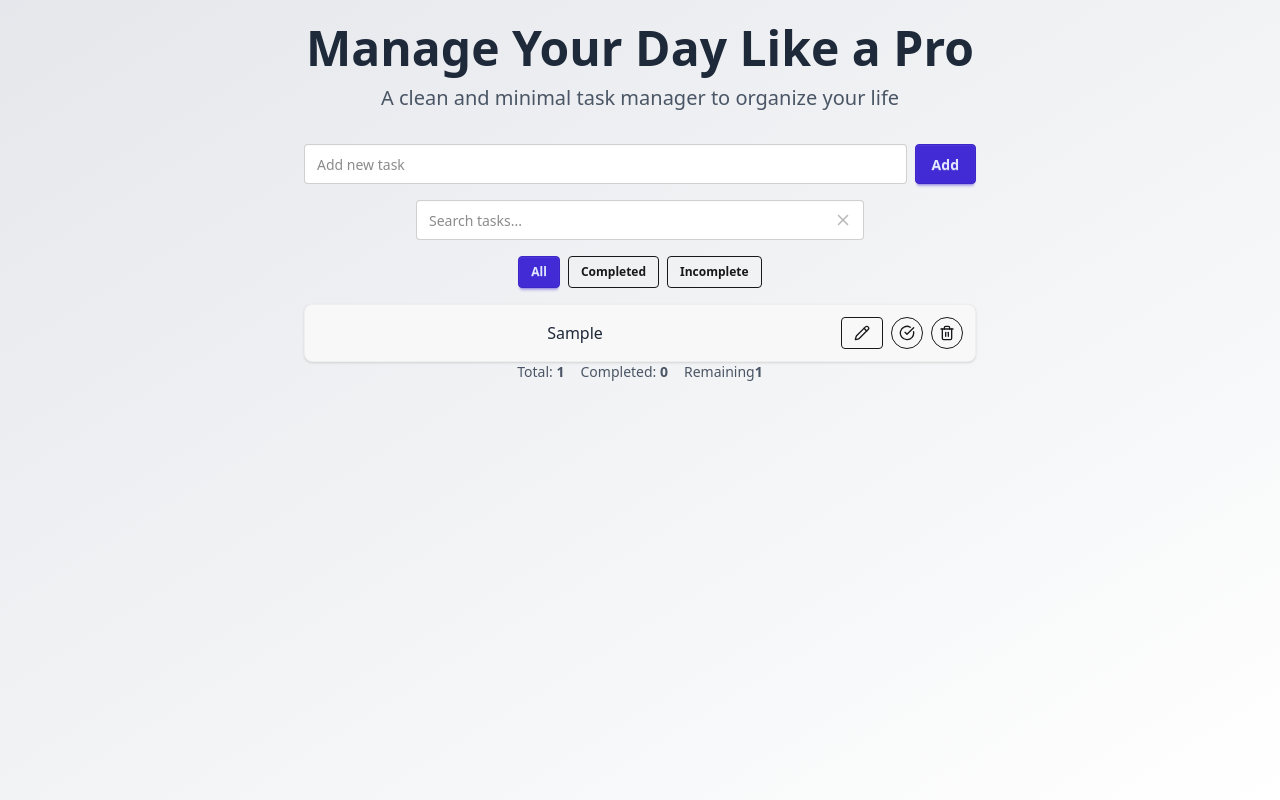
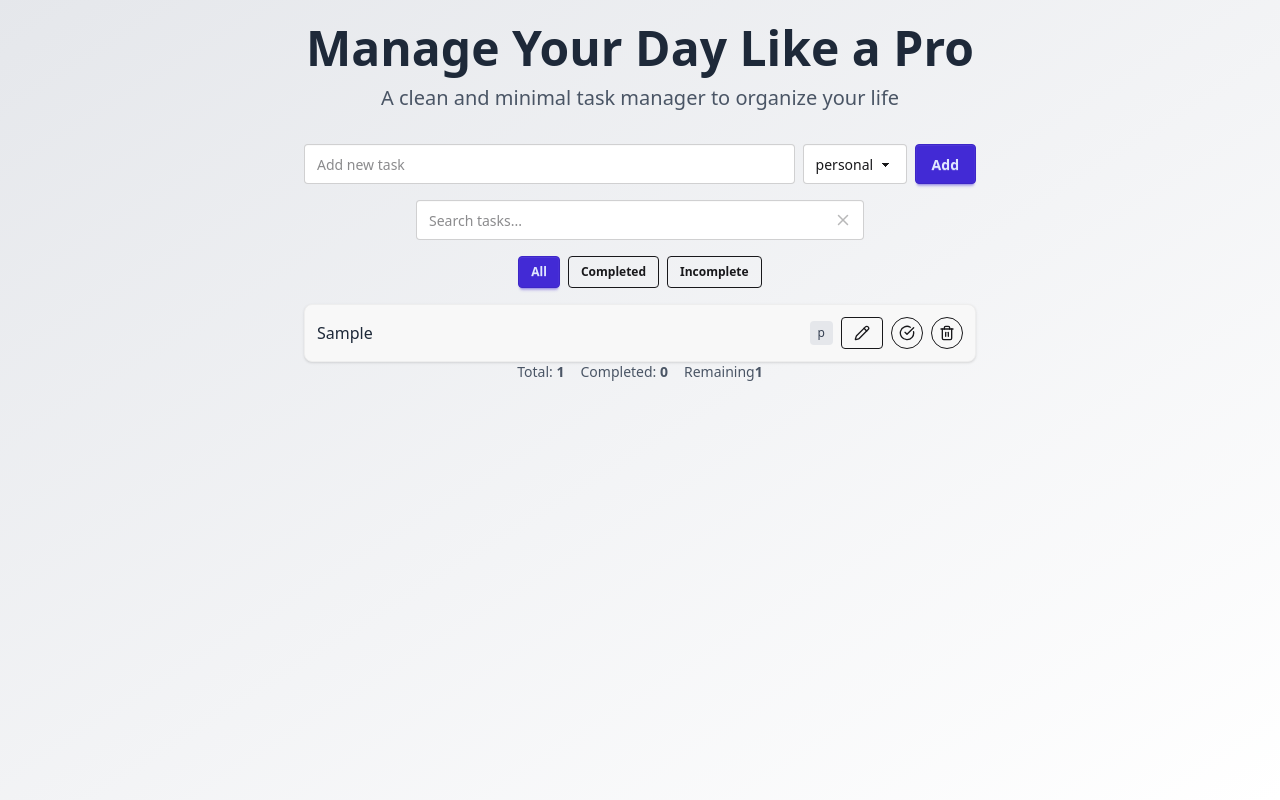
Before and after one commit to mohammadhbi/TodoList, a React (Vite) app: page / in a window 1280 px wide. Both pictures are taken after typing "Sample" into the empty fields and a click on the button "Add". Built offline with nearby package versions, Linux system fonts and the light colour scheme.

Commit message:
style(task): apply custom  badges for each task category

```diff
--- a/src/App.tsx
+++ b/src/App.tsx
@@ -11,6 +11,7 @@ interface Task {
   id: number;
   title: string;
   isCompleted: boolean;
+  category:string;
 }
 
 export default function App() {
@@ -27,10 +28,11 @@ export default function App() {
     localStorage.setItem("tasks", JSON.stringify(tasks));
   }, [tasks]);
 
-  const handleAddTask = (title: string) => {
+  const handleAddTask = (title: string , category:string) => {
     const newTask: Task = {
       id: Date.now(),
       title,
+      category,
       isCompleted: false,
     };
     setTasks((prev) => [...prev, newTask]);
--- a/src/components/AddTaskForm.tsx
+++ b/src/components/AddTaskForm.tsx
@@ -2,19 +2,24 @@ import { useState } from "react";
 
 // Props type definition: receives a function to add a new task
 interface AddTaskFormProps {
-  onAdd: (title: string) => void;
+  onAdd: (title: string, category: string) => void;
 }
+
+const CATEGORIES =["personal", "Work", "shopping","Other"];
+
 // A form component for adding new tasks
 export default function AddTaskForm({ onAdd }: AddTaskFormProps) {
   const [title, setTitle] = useState<string>("");
+  const [category,SetCategory]=useState(CATEGORIES[0])
   const handleSubmit = (e: React.FormEvent) => {
     e.preventDefault();
     const cleanTitle = title.trim();
     if (cleanTitle === "") {
       return;
     }
-    onAdd(cleanTitle); // Pass the task title to the parent component
+    onAdd(cleanTitle,category[0]); // Pass the task title to the parent component
     setTitle("");
+    SetCategory(CATEGORIES[0]);
   };
   return (
     <div>
@@ -26,6 +31,18 @@ export default function AddTaskForm({ onAdd }: AddTaskFormProps) {
           placeholder="Add new task"
           onChange={(e) => setTitle(e.target.value)}
         />
+        <select
+        value={category}
+        onChange={(e)=>SetCategory(e.target.value)}
+        className="select select-bordered w-full sm:w-auto">
+{
+  CATEGORIES.map((cat)=>(
+    <option key={cat} value={cat}>
+{cat}
+    </option>
+  ))
+}
+        </select>
         <button type="submit" className="btn btn-primary">
           Add
         </button>
--- a/src/components/TaskItem.tsx
+++ b/src/components/TaskItem.tsx
@@ -5,6 +5,7 @@ import { CheckCircle, Trash2, Pencil } from "lucide-react";
 interface TaskItemProps {
   title: string;
   isCompleted?: boolean;
+  category: string;
   onToggle?: () => void;
   onDelete?: () => void;
   onEdit?: (newTitle: string) => void;
@@ -12,6 +13,7 @@ interface TaskItemProps {
 
 export default function TaskItem({
   title,
+  category,
   isCompleted = false,
   onToggle,
   onDelete,
@@ -26,6 +28,24 @@ export default function TaskItem({
       setIsEditing(false);
     }
   };
+
+  const getCategoryBadgeStyle = (category: string) => {
+    switch (category.toLowerCase()) {
+      case "work":
+        return "bg-blue-100 text-blue-800";
+      case "personal":
+        return "bg-green-100 text-green-800";
+      case "shopping":
+        return "bg-yellow-100 text-yellow-800";
+      case "fitness":
+        return "bg-red-100 text-red-800";
+      case "study":
+        return "bg-purple-100 text-purple-800";
+      default:
+        return "bg-gray-200 text-gray-700";
+    }
+  };
+
 
   return (
     <motion.li
@@ -47,13 +67,22 @@ export default function TaskItem({
           autoFocus
         />
       ) : (
+        <div className="flex-1">
+          <div className="flex flex-col sm:flex-row sm:items-center sm:justify-between">
             <span
-          className={`flex-1 text-sm sm:text-base transition-colors duration-200 ${
+              className={`block text-sm sm:text-base transition-colors duration-200 ${
                 isCompleted ? "line-through text-green-700" : "text-gray-800"
               }`}
             >
               {title}
             </span>
+            <span
+              className={`px-2 py-1 text-xs rounded font-medium ${getCategoryBadgeStyle(category)}`}
+            >
+              {category}
+            </span>
+          </div>
+        </div>
       )}
 
       <div className="flex gap-2 items-center ml-2">
--- a/src/components/TaskList.tsx
+++ b/src/components/TaskList.tsx
@@ -3,6 +3,7 @@ interface Task {
   id: number;
   title: string;
   isCompleted: boolean;
+  category: string;
 }
 interface TaskListProps {
   tasks: Task[];
@@ -20,6 +21,7 @@ export default function TaskList({ tasks ,onToggle,onDelete,onEdit}: TaskListPro
           <TaskItem
             key={task.id}
             title={task.title}
+            category={task.category}
             isCompleted={task.isCompleted}
             onToggle={() => onToggle(task.id)}
             onDelete={() => onDelete(task.id)}
```
Lines whose indentation alone changed are shown as unchanged.
